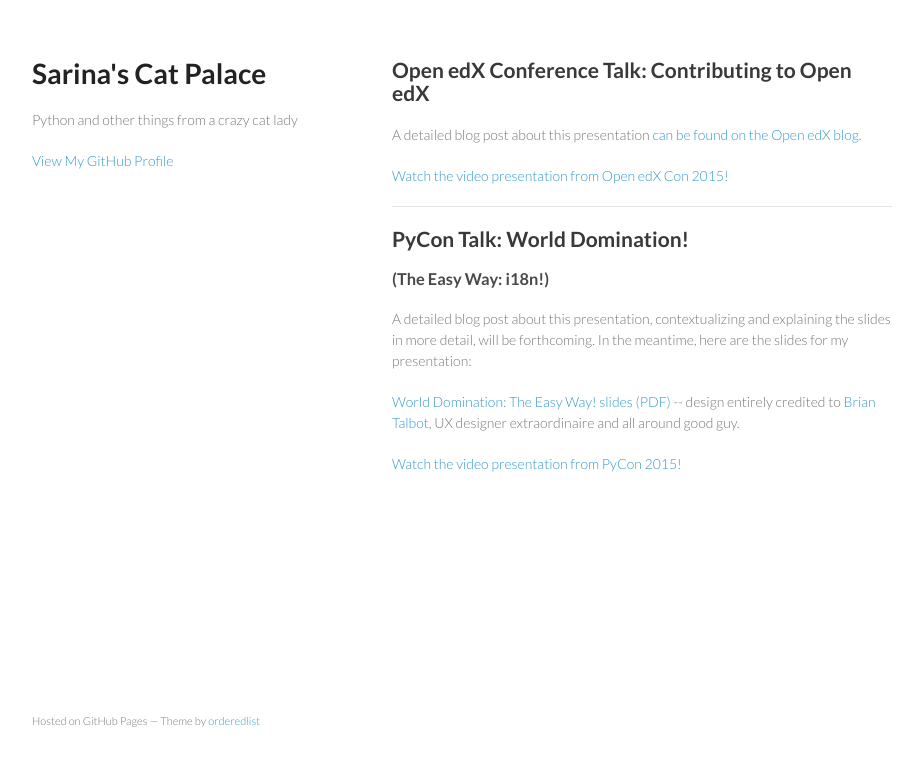
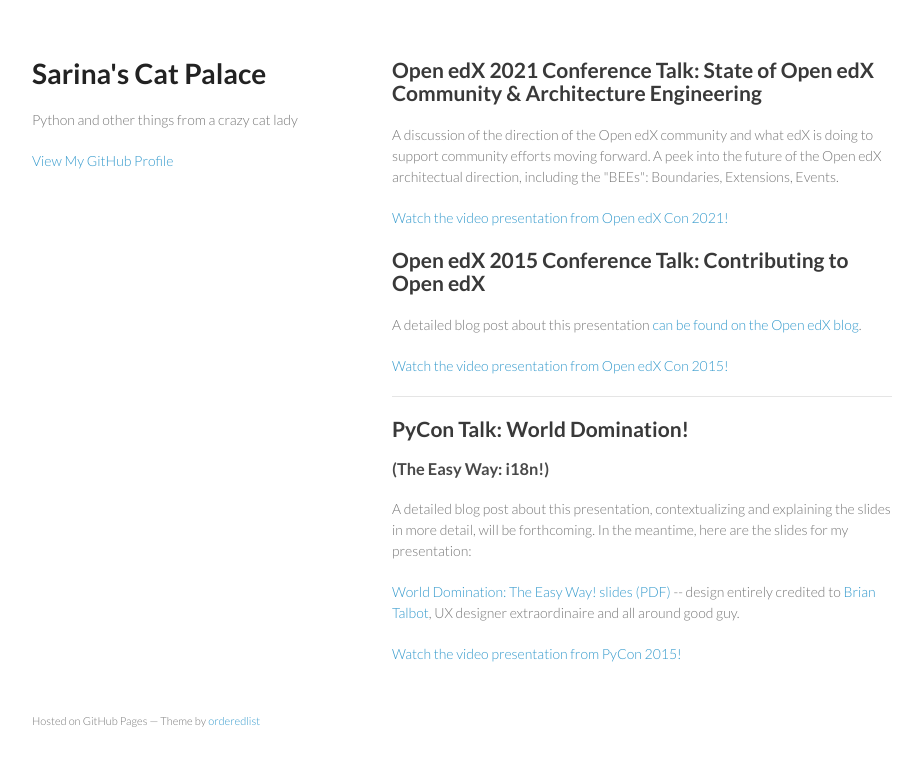
Before and after one commit to sarina/sarina.github.io, a plain HTML site: page index.html in a window 1280 px wide. Shown: the whole page, without its empty margins (178-1101 px from the left). Drawn offline with Linux system fonts and the light colour scheme.

Commit message:
Add Open edX 2021 con preso

```diff
--- a/index.html
+++ b/index.html
@@ -23,8 +23,13 @@
 
       </header>
       <section>
+	<h2>Open edX 2021 Conference Talk: State of Open edX Community & Architecture Engineering</h2>
 
-        <h2>Open edX Conference Talk: Contributing to Open edX</h2>
+	<p>A discussion of the direction of the Open edX community and what edX is doing to support community efforts moving forward. A peek into the future of the Open edX architectual direction, including the "BEEs": Boundaries, Extensions, Events.</p>
+
+	<p><a href="https://www.youtube.com/watch?v=HPrMYdwLsdE">Watch the video presentation from Open edX Con 2021!</a></p>
+
+        <h2>Open edX 2015 Conference Talk: Contributing to Open edX</h2>
 
 <p>A detailed blog post about this presentation <a href="https://open.edx.org/blog/spotlight-xavier-antoviaque-and-sarina-canelake/">can be found on the Open edX blog</a>.</p>
 
```
